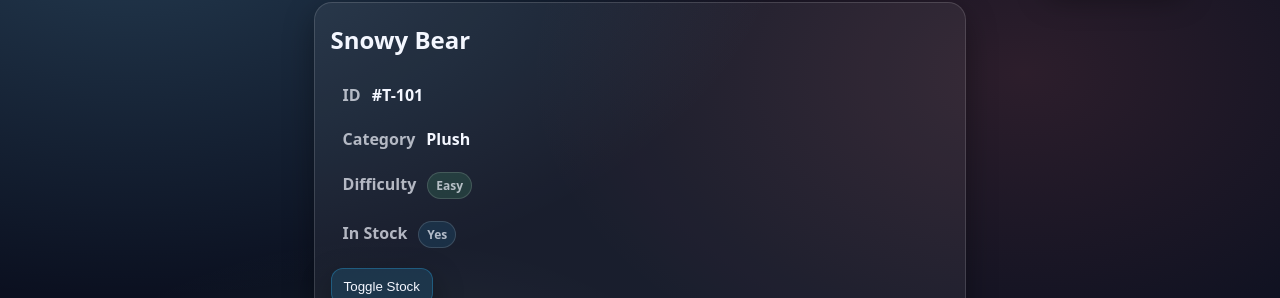
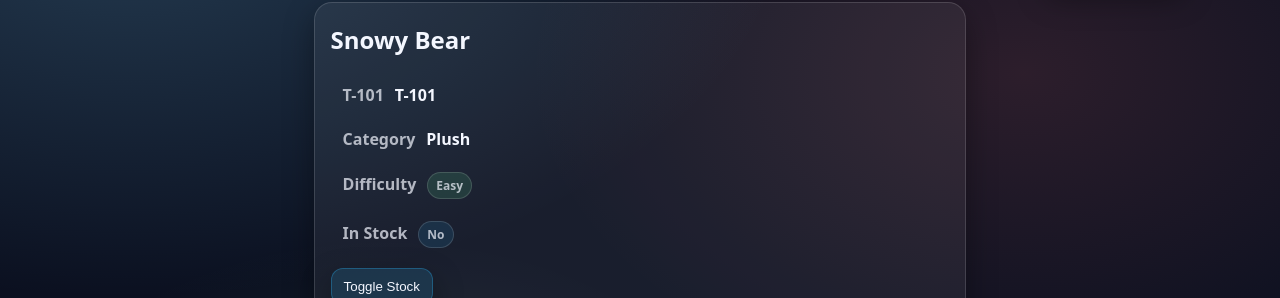
Before and after one commit to danyangelova/react-santa-dashboard, a React (Vite) app: page /toys/T-101 in a window 1280 px wide. Shown: the part 167-465 px from the top of the page. Built offline with nearby package versions, Linux system fonts and the light colour scheme; data requests are answered from the project's data file.

Commit message:
Add toy details data fetching
• useParams to read toyId from route
• fetch toy details with React Query
• handle loading and error states
• render toy data in details view

(state managing by React Query)

```diff
--- a/db.json
+++ b/db.json
@@ -5,14 +5,14 @@
       "name": "Snowy Bear",
       "category": "Plush",
       "difficulty": "Easy",
-            "inStock": true
+      "inStock": false
     },
     {
       "id": "T-102",
       "name": "Robo Reindeer",
       "category": "Tech",
       "difficulty": "Hard",
-            "inStock": false
+      "inStock": true
     },
     {
       "id": "T-103",
--- a/src/pages/ToyDetailsPage.jsx
+++ b/src/pages/ToyDetailsPage.jsx
@@ -1,6 +1,39 @@
-import { Link } from "react-router-dom";
+import { Link, useParams } from "react-router-dom";
+import { useQuery } from "@tanstack/react-query";
+import { getToyById } from "../api/toys";
 
 export default function ToyDetailsPage() {
+   const { toyId } = useParams();
+
+   const {
+      data: toy,
+      isLoading,
+      isError,
+      error,
+   } = useQuery({
+      queryKey: ["toy", toyId],
+      queryFn: () => getToyById(toyId),
+   });
+
+   if (isLoading) {
+      return (
+         <main className="main-container">
+            <p className="footer-note">Loading toy...</p>
+         </main>
+      );
+   }
+
+   if (isError) {
+      return (
+         <main className="main-container">
+            <p className="footer-note">Error: {error?.message || "Failed to load toy."}</p>
+            <Link className="btn" to="/toys">
+               ← Back to Toys
+            </Link>
+         </main>
+      );
+   }
+
    return (
       <main className="main-container">
          <div className="header">
@@ -13,26 +46,28 @@ export default function ToyDetailsPage() {
          </div>
 
          <section className="card">
-            <h2>Snowy Bear</h2>
+            <h2>{toy.name}</h2>
             <div className="meta">
                <div className="row">
-                  <span>ID</span>
-                  <strong>#T-101</strong>
+                  <span>{toy.id}</span>
+                  <strong>{toyId}</strong>
                </div>
                <div className="row">
                   <span>Category</span>
-                  <strong>Plush</strong>
+                  <strong>{toy.category}</strong>
                </div>
                <div className="row">
                   <span>Difficulty</span>
                   <strong>
-                     <span className="badge easy">Easy</span>
+                     <span className={`badge ${toy.difficulty?.toLowerCase()}`}>
+                        {toy.difficulty}
+                     </span>
                   </strong>
                </div>
                <div className="row">
                   <span>In Stock</span>
                   <strong id="stockText">
-                     <span className="badge stock">Yes</span>
+                     <span className="badge stock">{toy.inStock ? "Yes" : "No"}</span>
                   </strong>
                </div>
             </div>
```
Lines whose indentation alone changed are shown as unchanged.
